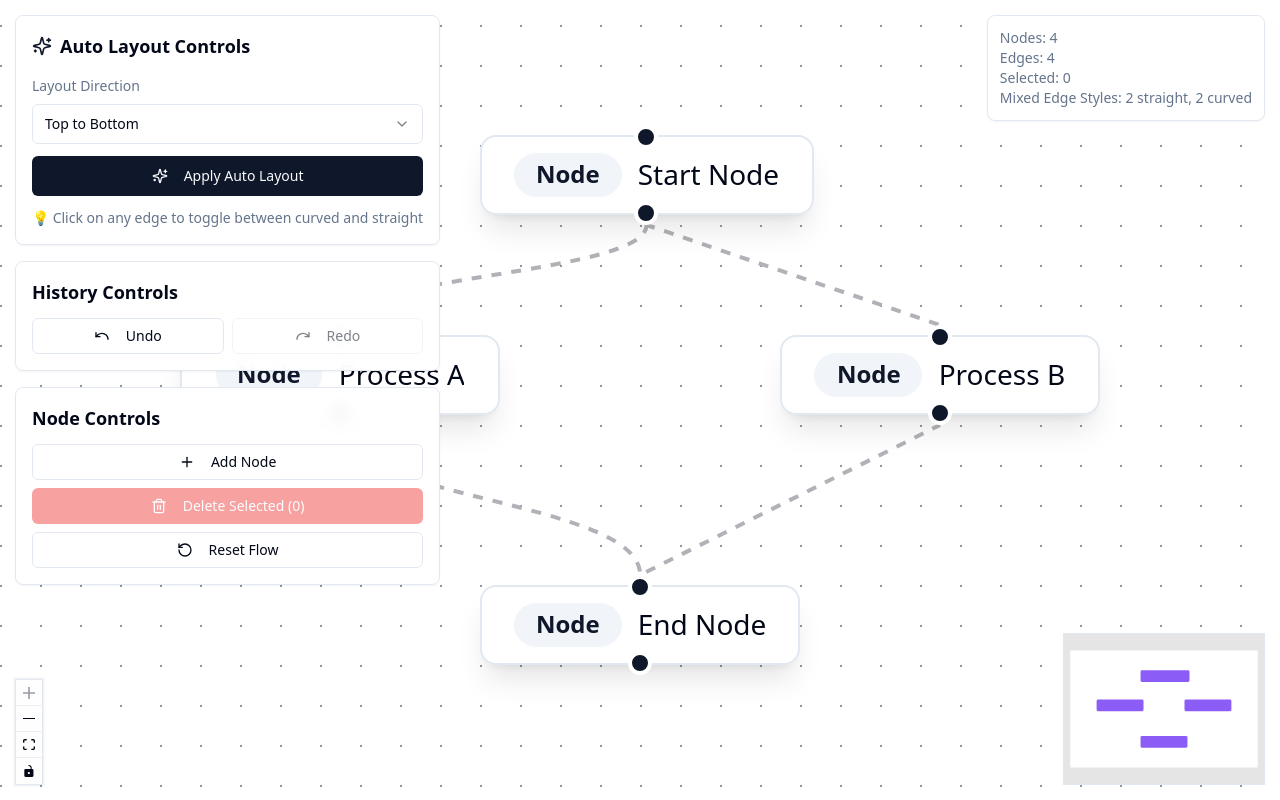
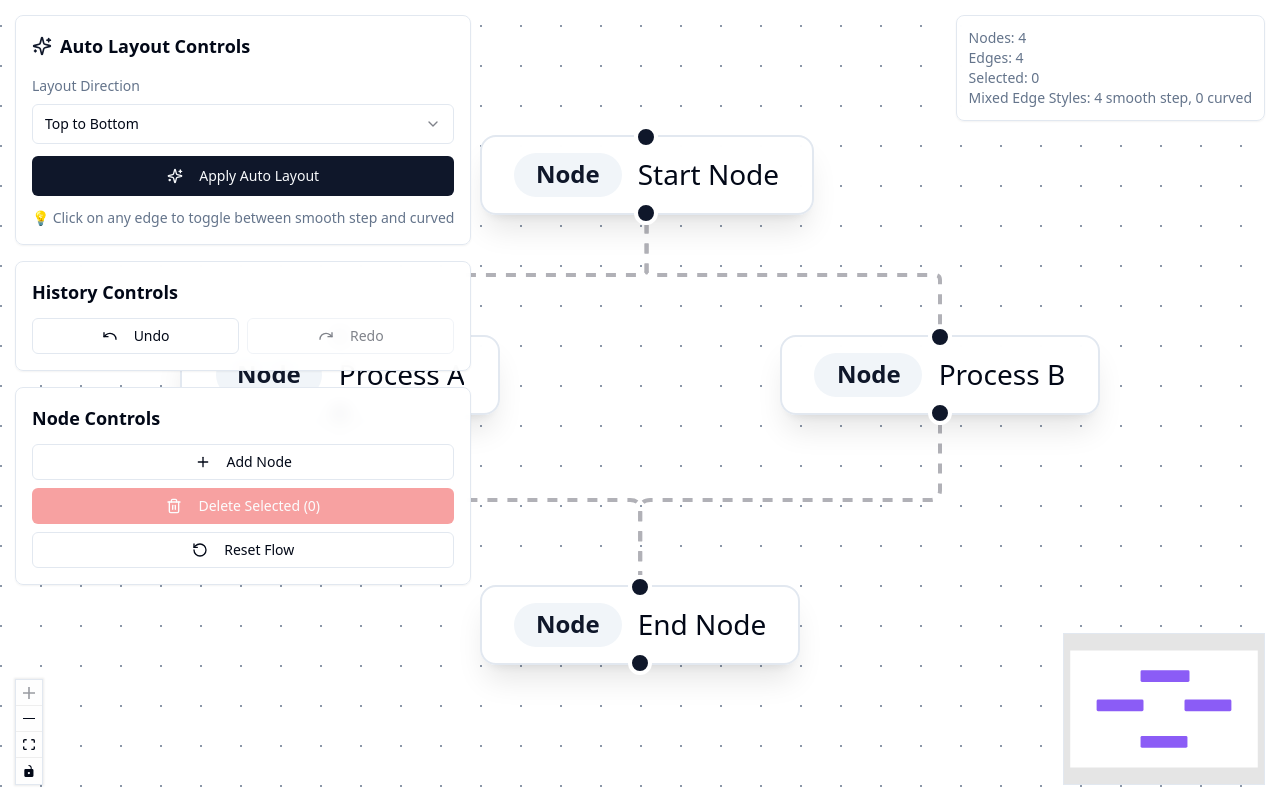
Before and after one commit to coolsaigit/flow-auto-canvas, a React (Vite) app: page / in a window 1280 px wide. Built offline with nearby package versions, Linux system fonts and the light colour scheme.

Commit message:
Use smooth step paths for edges
Replaces bezier edge types with smooth step paths.

```diff
--- a/src/components/CustomNode.tsx
+++ b/src/components/CustomNode.tsx
@@ -4,7 +4,7 @@ import { Handle, Position, NodeProps } from '@xyflow/react';
 import { Card } from '@/components/ui/card';
 import { Badge } from '@/components/ui/badge';
 
-interface CustomNodeData {
+interface CustomNodeData extends Record<string, unknown> {
   label: string;
 }
 
--- a/src/components/FlowCanvas.tsx
+++ b/src/components/FlowCanvas.tsx
@@ -1,4 +1,3 @@
-
 import React, { useCallback, useState, useMemo, useEffect } from 'react';
 import {
   ReactFlow,
@@ -23,7 +22,7 @@ import { CustomNode } from './CustomNode';
 import { useUndoRedo } from '../hooks/useUndoRedo';
 import { Sparkles, Plus, Trash2, RotateCcw, Undo, Redo, GitBranch } from 'lucide-react';
 
-interface CustomNodeData {
+interface CustomNodeData extends Record<string, unknown> {
   label: string;
 }
 
@@ -59,10 +58,10 @@ const initialNodes: Node<CustomNodeData>[] = [
 ];
 
 const initialEdges: Edge[] = [
-  { id: 'e1-2', source: '1', target: '2', animated: true, type: 'default' },
-  { id: 'e1-3', source: '1', target: '3', animated: true, type: 'straight' },
-  { id: 'e2-4', source: '2', target: '4', animated: true, type: 'default' },
-  { id: 'e3-4', source: '3', target: '4', animated: true, type: 'straight' },
+  { id: 'e1-2', source: '1', target: '2', animated: true, type: 'smoothstep' },
+  { id: 'e1-3', source: '1', target: '3', animated: true, type: 'smoothstep' },
+  { id: 'e2-4', source: '2', target: '4', animated: true, type: 'smoothstep' },
+  { id: 'e3-4', source: '3', target: '4', animated: true, type: 'smoothstep' },
 ];
 
 export const FlowCanvas = () => {
@@ -155,7 +154,7 @@ export const FlowCanvas = () => {
       if (edge.id === edgeId) {
         return {
           ...edge,
-          type: edge.type === 'straight' ? 'default' : 'straight'
+          type: edge.type === 'smoothstep' ? 'default' : 'smoothstep'
         };
       }
       return edge;
@@ -228,7 +227,7 @@ export const FlowCanvas = () => {
                 </Button>
 
                 <div className="text-sm text-muted-foreground">
-                  💡 Click on any edge to toggle between curved and straight
+                  💡 Click on any edge to toggle between smooth step and curved
                 </div>
               </div>
             </div>
@@ -297,7 +296,7 @@ export const FlowCanvas = () => {
               <div>Nodes: {nodes.length}</div>
               <div>Edges: {edges.length}</div>
               <div>Selected: {selectedNodes.length}</div>
-              <div>Mixed Edge Styles: {edges.filter(e => e.type === 'straight').length} straight, {edges.filter(e => e.type !== 'straight').length} curved</div>
+              <div>Mixed Edge Styles: {edges.filter(e => e.type === 'smoothstep').length} smooth step, {edges.filter(e => e.type !== 'smoothstep').length} curved</div>
             </div>
           </Card>
         </Panel>
--- a/src/hooks/useUndoRedo.ts
+++ b/src/hooks/useUndoRedo.ts
@@ -2,7 +2,7 @@
 import { useState, useCallback } from 'react';
 import { Node, Edge } from '@xyflow/react';
 
-interface CustomNodeData {
+interface CustomNodeData extends Record<string, unknown> {
   label: string;
 }
 
--- a/src/utils/layoutUtils.ts
+++ b/src/utils/layoutUtils.ts
@@ -2,7 +2,7 @@
 import dagre from 'dagre';
 import { Node, Edge, Position } from '@xyflow/react';
 
-interface CustomNodeData {
+interface CustomNodeData extends Record<string, unknown> {
   label: string;
 }
 
```
